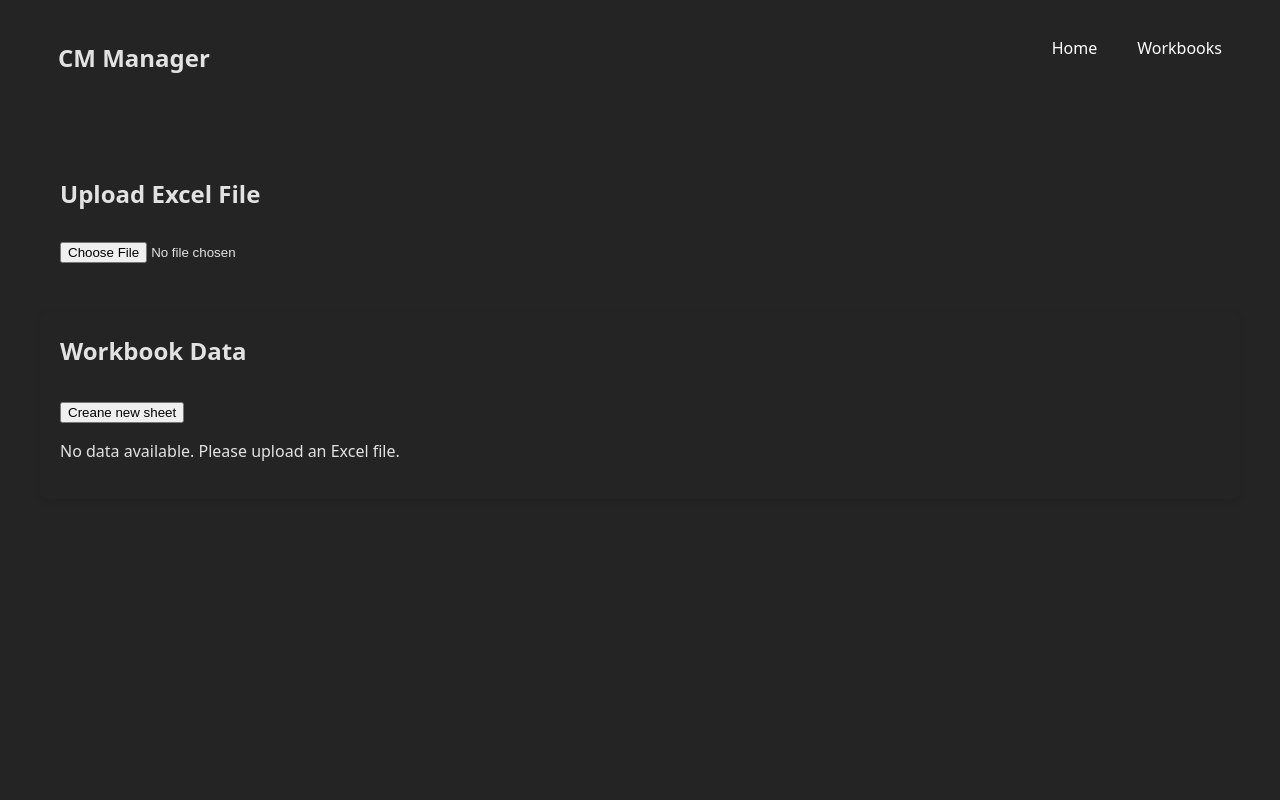
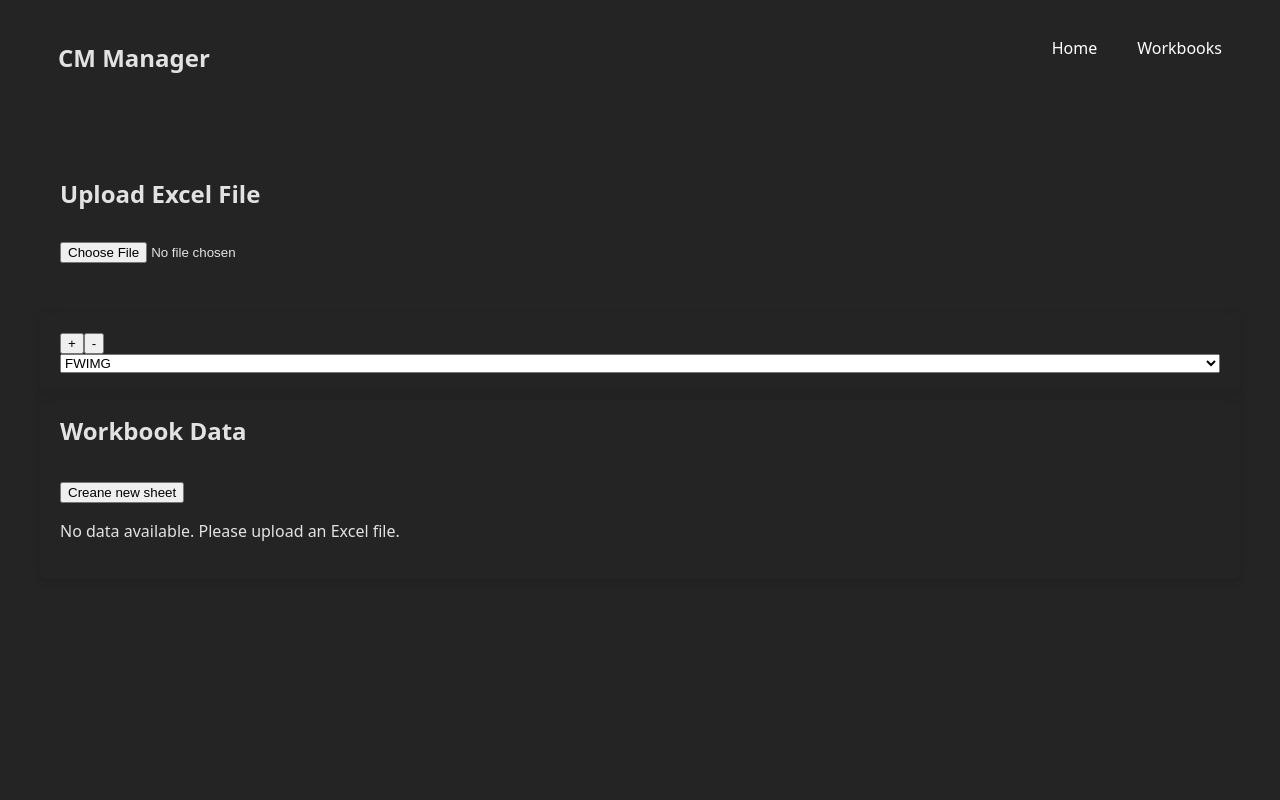
Before and after one commit to AmirDehestani/CM-Manager, a React (Vite) app in the folder client/: page / in a window 1280 px wide. Shown: the top 800 px of the page. Built offline with nearby package versions, Linux system fonts and the light colour scheme.

Commit message:
Add components for creating email blocks

```diff
--- a/client/src/App.css
+++ b/client/src/App.css
@@ -143,3 +143,17 @@ footer {
 .input-component {
     margin: 5px;
 }
+
+.block-generator {
+    padding: 20px;
+    box-shadow: 0 2px 10px rgba(0, 0, 0, 0.1);
+}
+
+.flex-row {
+    display: flex;
+}
+
+.flex-col {
+    display: flex;
+    flex-direction: column;
+}
--- /dev/null
+++ b/client/src/components/BlockGenerator.jsx
@@ -0,0 +1,31 @@
+import {useState} from 'react';
+import BlockSelect from './BlockSelect';
+
+const BlockGenerator = () => {
+    const [selectedBlocks, setSelectedBlocks] = useState([]);
+    const [blockCount, setBlockCount] = useState(1);
+
+    const handleIncreaseBlocks = () => {
+        setBlockCount(prevCount => prevCount+1);
+    }
+
+    const handleDecreaseBlocks = () => {
+        setBlockCount(prevCount => prevCount-1);
+    }
+
+    return (
+        <div className='block-generator'>
+            <div className='flex-row'>
+                <button onClick={handleIncreaseBlocks}>+</button>
+                <button onClick={handleDecreaseBlocks}>-</button>
+            </div>
+            <div className='flex-col'>
+                {Array.from({ length: blockCount }, (_, index) => (
+                    <BlockSelect key={index}/>
+                ))}
+            </div>
+        </div>
+    )
+}
+
+export default BlockGenerator;
--- /dev/null
+++ b/client/src/components/BlockSelect.jsx
@@ -0,0 +1,65 @@
+const BlockSelect = () => {
+    const _IMAGE = '_IMAGE%s';
+    const _URL = '_URL%s';
+    const _Title_Text = '_Title_Text%s';
+    const _Body_Copy = '_Body_Copy%s';
+    const _CTA_Text = '_CTA%s_Text';
+    const _Block_Title_Text = '_Block_Title_Text';
+    const _Stat_Label = 'Stat%s_Label';
+    const _STARTDATE = '_STARTDATE';
+    const _ENDDATE = '_ENDDATE';
+
+
+    const BLOCKS = {
+        'FWIMG': [_IMAGE, _URL],
+        'TITTC': [_IMAGE, _Title_Text, _Body_Copy, _CTA_Text, _URL],
+        'RITTC': [_Title_Text, _Body_Copy, _CTA_Text, _URL],
+        'LITTC': [_Title_Text, _Body_Copy, _CTA_Text, _URL],
+        'TTC': [_Title_Text, _Body_Copy, _CTA_Text, _URL],
+        'TT': [_Body_Copy],
+        '2I2TTC': [_Block_Title_Text, {[_IMAGE]: 2}, {[_Title_Text]: 2}, {[_Body_Copy]: 2}, {[_CTA_Text]: 2}, {[_URL]: 2}],
+        '3I3TTC': [_Block_Title_Text, {[_IMAGE]: 3}, {[_Title_Text]: 3}, {[_Body_Copy]: 3}, {[_CTA_Text]: 3}, {[_URL]: 3}],
+        '2CTA': [{[_CTA_Text]: 2}, {[_URL]: 2}],
+        '3CTA': [{[_CTA_Text]: 3}, {[_URL]: 3}],
+        '2HALFIMG': [{[_IMAGE]: 2}, {[_URL]: 2}],
+        'ITTCI': [_Block_Title_Text, {[_IMAGE]: 2}, _Title_Text, _Body_Copy, _CTA_Text, _URL],
+        'STATS': [_Block_Title_Text, {[_Stat_Label]: 6}, _CTA_Text, _URL],
+        'TEMPFWIMG': [_IMAGE, _URL, _STARTDATE, _ENDDATE],
+        'MITTC': [_IMAGE, _Title_Text, _Body_Copy, _CTA_Text, _URL]
+    }
+
+    function isObject(objValue) {
+        return objValue && typeof objValue === 'object' && objValue.constructor === Object;
+    }
+
+    const getVars = (blockName, count=1) => {
+        const rawVars = BLOCKS[blockName];
+        let vars = [];
+
+        for (let i = 0; i < rawVars.length; i++) {
+            if (isObject(rawVars[i])) {
+                const key = Object.keys(rawVars[i])[0];
+                const varCount = rawVars[i][key];
+                for (let j = 1; j <= varCount; j++) {
+                    vars.push(`${blockName}${count > 1 ? count : ''}${key}`.format(j));
+                }
+            } else {
+                vars.push(`${blockName}${count > 1 ? count : ''}${rawVars[i]}`.format(''));
+            }
+        }
+
+        return vars;
+    }
+
+    return (
+        <select>
+            {Object.keys(BLOCKS).map((key, index) =>
+                <option key={index} value={key}>
+                    {key}
+                </option>
+            )}
+        </select>
+    )
+}
+
+export default BlockSelect;
--- a/client/src/main.jsx
+++ b/client/src/main.jsx
@@ -1,4 +1,4 @@
-import { StrictMode } from 'react'
+import './utils/utils.js'
 import { createRoot } from 'react-dom/client'
 import './index.css'
 import App from './App.jsx'
--- a/client/src/pages/Home.jsx
+++ b/client/src/pages/Home.jsx
@@ -2,6 +2,7 @@ import { useEffect, useContext } from "react";
 import ExcelInput from "../components/ExcelInput";
 import WorkbookObserver from "../components/WorkbookObserver";
 import { WorkbookContext } from "../contexts/WorkbookContext";
+import BlockGenerator from "../components/BlockGenerator";
 
 
 const Home = () => {
@@ -20,6 +21,7 @@ const Home = () => {
     return (
         <>
             <ExcelInput />
+            <BlockGenerator />
             <WorkbookObserver />
         </>
     )
--- /dev/null
+++ b/client/src/utils/utils.js
@@ -0,0 +1,8 @@
+// Custom defined format function for numbering the blocks
+String.prototype.format = function() {
+    return [...arguments].reduce((p,c) => p.replace(/%s/,c), this);
+};
+
+function isObject(objValue) {
+  return objValue && typeof objValue === 'object' && objValue.constructor === Object;
+}
```
